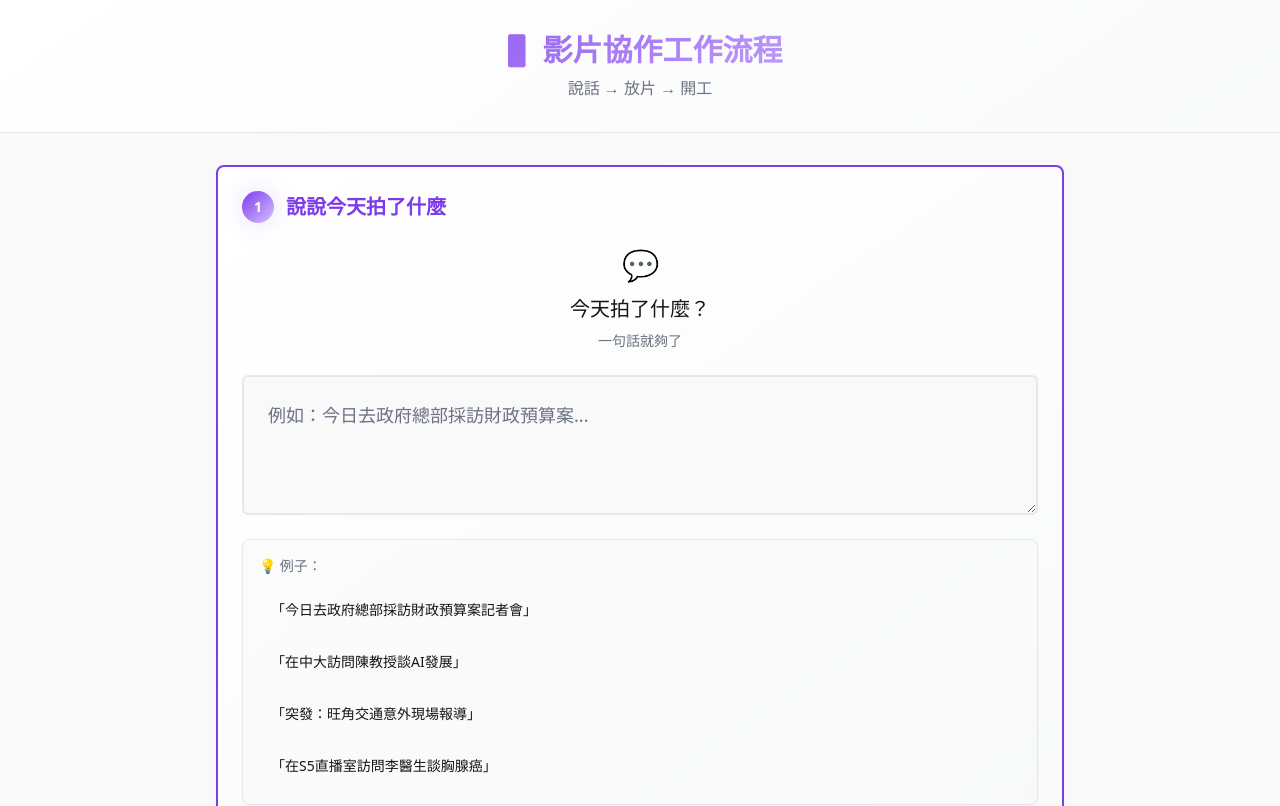
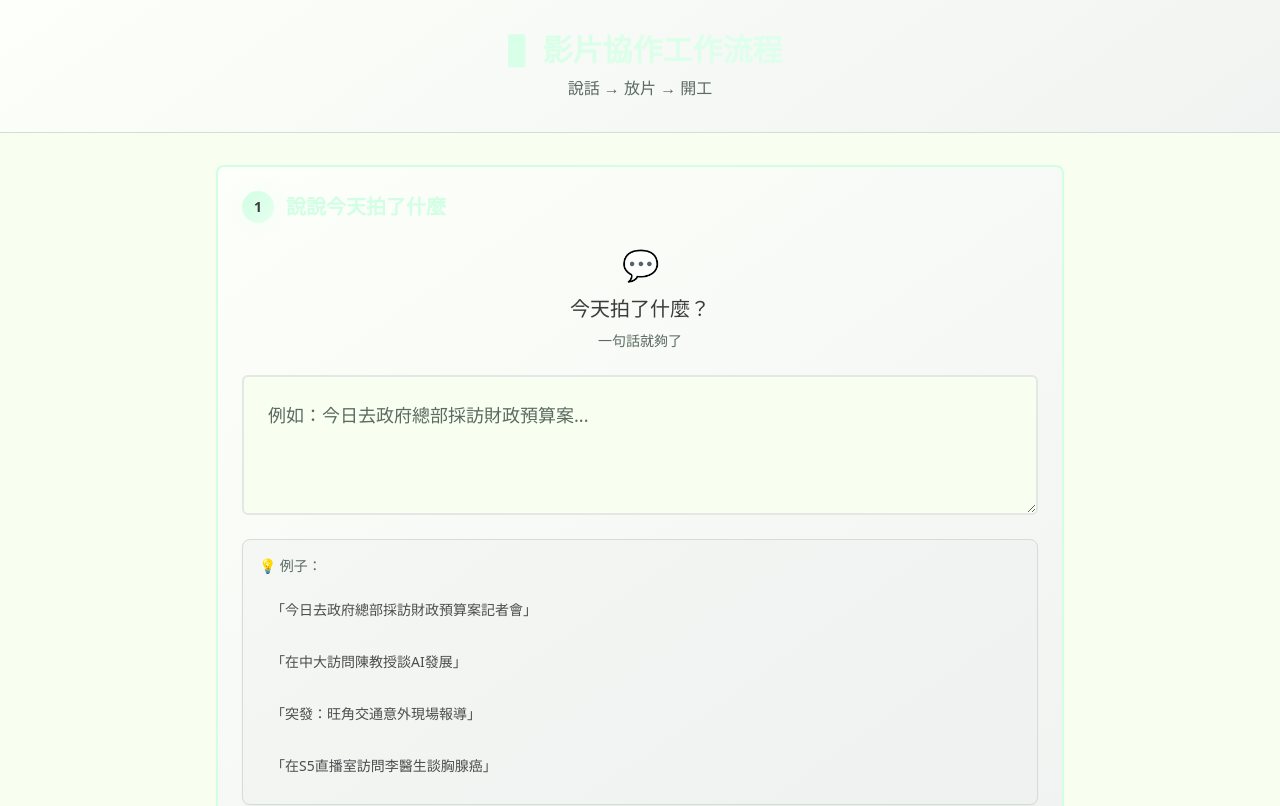
Before and after one commit to shanscar/upload-page-3steps, a React (Vite) app: page / in a window 1280 px wide. Shown: the top 806 px of the page. Built offline with nearby package versions, Linux system fonts and the light colour scheme.

Commit message:
feat: Apply new theme colors
Implement the new color scheme as per the plan:
- Set primary background to #f4fff0
- Set primary text to #3b3b3b
- Set secondary text and borders to #5f6965
- Set primary accent and success to #d5ffe9
- Set card background and auxiliary color to #4d4d4d

```diff
--- a/src/index.css
+++ b/src/index.css
@@ -8,47 +8,47 @@ All colors MUST be HSL.
 
 @layer base {
   :root {
-    --background: 240 10% 98%;
-    --foreground: 240 10% 9%;
+    --background: 87 100% 97%;
+    --foreground: 0 0% 23%;
 
-    --card: 0 0% 100%;
-    --card-foreground: 240 10% 9%;
+    --card: 87 100% 99%;
+    --card-foreground: 0 0% 30%;
 
-    --popover: 0 0% 100%;
-    --popover-foreground: 240 10% 9%;
+    --popover: 87 100% 99%;
+    --popover-foreground: 0 0% 23%;
 
-    --primary: 262 83% 58%;
-    --primary-foreground: 0 0% 100%;
-    --primary-glow: 262 100% 88%;
+    --primary: 144 100% 91%;
+    --primary-foreground: 0 0% 23%;
+    --primary-glow: 144 100% 95%;
 
-    --secondary: 220 14% 96%;
-    --secondary-foreground: 240 10% 20%;
+    --secondary: 144 8% 92%;
+    --secondary-foreground: 0 0% 30%;
 
-    --muted: 220 14% 96%;
-    --muted-foreground: 220 9% 46%;
+    --muted: 144 8% 92%;
+    --muted-foreground: 144 8% 39%;
 
-    --accent: 262 83% 96%;
-    --accent-foreground: 262 83% 30%;
+    --accent: 144 100% 95%;
+    --accent-foreground: 0 0% 23%;
 
     --destructive: 0 84% 60%;
-    --destructive-foreground: 0 0% 98%;
+    --destructive-foreground: 87 100% 97%;
 
-    --success: 142 76% 36%;
-    --success-foreground: 0 0% 100%;
+    --success: 144 100% 91%;
+    --success-foreground: 0 0% 23%;
 
     --warning: 38 92% 50%;
-    --warning-foreground: 0 0% 100%;
+    --warning-foreground: 0 0% 23%;
 
-    --border: 220 13% 91%;
-    --input: 220 13% 91%;
-    --ring: 262 83% 58%;
+    --border: 144 8% 85%;
+    --input: 144 8% 90%;
+    --ring: 144 100% 91%;
 
     /* Custom design tokens */
     --gradient-primary: linear-gradient(135deg, hsl(var(--primary)), hsl(var(--primary-glow)));
-    --gradient-card: linear-gradient(145deg, hsl(0 0% 100%), hsl(220 14% 98%));
-    --shadow-soft: 0 2px 8px -2px hsl(var(--primary) / 0.1);
-    --shadow-medium: 0 8px 24px -4px hsl(var(--primary) / 0.15);
-    --shadow-large: 0 16px 48px -8px hsl(var(--primary) / 0.2);
+    --gradient-card: linear-gradient(145deg, hsl(87 100% 99%), hsl(144 8% 95%));
+    --shadow-soft: 0 2px 8px -2px hsl(var(--success) / 0.1);
+    --shadow-medium: 0 8px 24px -4px hsl(var(--success) / 0.15);
+    --shadow-large: 0 16px 48px -8px hsl(var(--success) / 0.2);
     --transition-smooth: all 0.3s cubic-bezier(0.4, 0, 0.2, 1);
 
     --radius: 0.5rem;
@@ -71,41 +71,41 @@ All colors MUST be HSL.
   }
 
   .dark {
-    --background: 222.2 84% 4.9%;
-    --foreground: 210 40% 98%;
+    --background: 0 0% 10%;
+    --foreground: 87 100% 97%;
 
-    --card: 222.2 84% 4.9%;
-    --card-foreground: 210 40% 98%;
+    --card: 0 0% 12%;
+    --card-foreground: 87 100% 95%;
 
-    --popover: 222.2 84% 4.9%;
-    --popover-foreground: 210 40% 98%;
+    --popover: 0 0% 12%;
+    --popover-foreground: 87 100% 97%;
 
-    --primary: 210 40% 98%;
-    --primary-foreground: 222.2 47.4% 11.2%;
+    --primary: 144 60% 75%;
+    --primary-foreground: 0 0% 10%;
 
-    --secondary: 217.2 32.6% 17.5%;
-    --secondary-foreground: 210 40% 98%;
+    --secondary: 144 8% 20%;
+    --secondary-foreground: 87 100% 95%;
 
-    --muted: 217.2 32.6% 17.5%;
-    --muted-foreground: 215 20.2% 65.1%;
+    --muted: 144 8% 20%;
+    --muted-foreground: 144 8% 65%;
 
-    --accent: 217.2 32.6% 17.5%;
-    --accent-foreground: 210 40% 98%;
+    --accent: 144 8% 18%;
+    --accent-foreground: 87 100% 95%;
 
-    --destructive: 0 62.8% 30.6%;
-    --destructive-foreground: 210 40% 98%;
+    --destructive: 0 62% 50%;
+    --destructive-foreground: 87 100% 97%;
 
-    --border: 217.2 32.6% 17.5%;
-    --input: 217.2 32.6% 17.5%;
-    --ring: 212.7 26.8% 83.9%;
-    --sidebar-background: 240 5.9% 10%;
-    --sidebar-foreground: 240 4.8% 95.9%;
-    --sidebar-primary: 224.3 76.3% 48%;
-    --sidebar-primary-foreground: 0 0% 100%;
-    --sidebar-accent: 240 3.7% 15.9%;
-    --sidebar-accent-foreground: 240 4.8% 95.9%;
-    --sidebar-border: 240 3.7% 15.9%;
-    --sidebar-ring: 217.2 91.2% 59.8%;
+    --border: 144 8% 25%;
+    --input: 144 8% 18%;
+    --ring: 144 60% 75%;
+    --sidebar-background: 0 0% 8%;
+    --sidebar-foreground: 87 100% 95%;
+    --sidebar-primary: 144 60% 70%;
+    --sidebar-primary-foreground: 0 0% 10%;
+    --sidebar-accent: 144 8% 15%;
+    --sidebar-accent-foreground: 87 100% 95%;
+    --sidebar-border: 144 8% 20%;
+    --sidebar-ring: 144 60% 75%;
   }
 }
 
```
